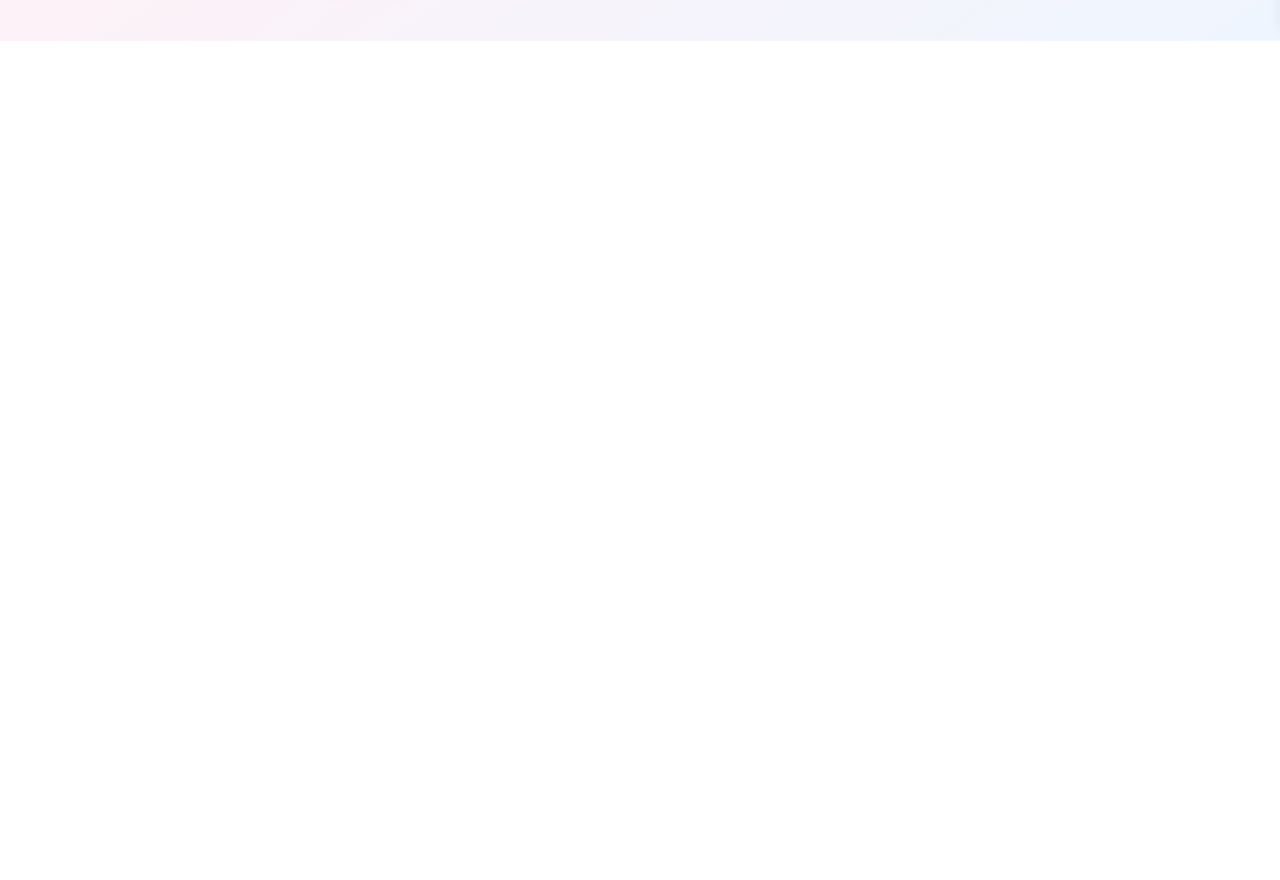
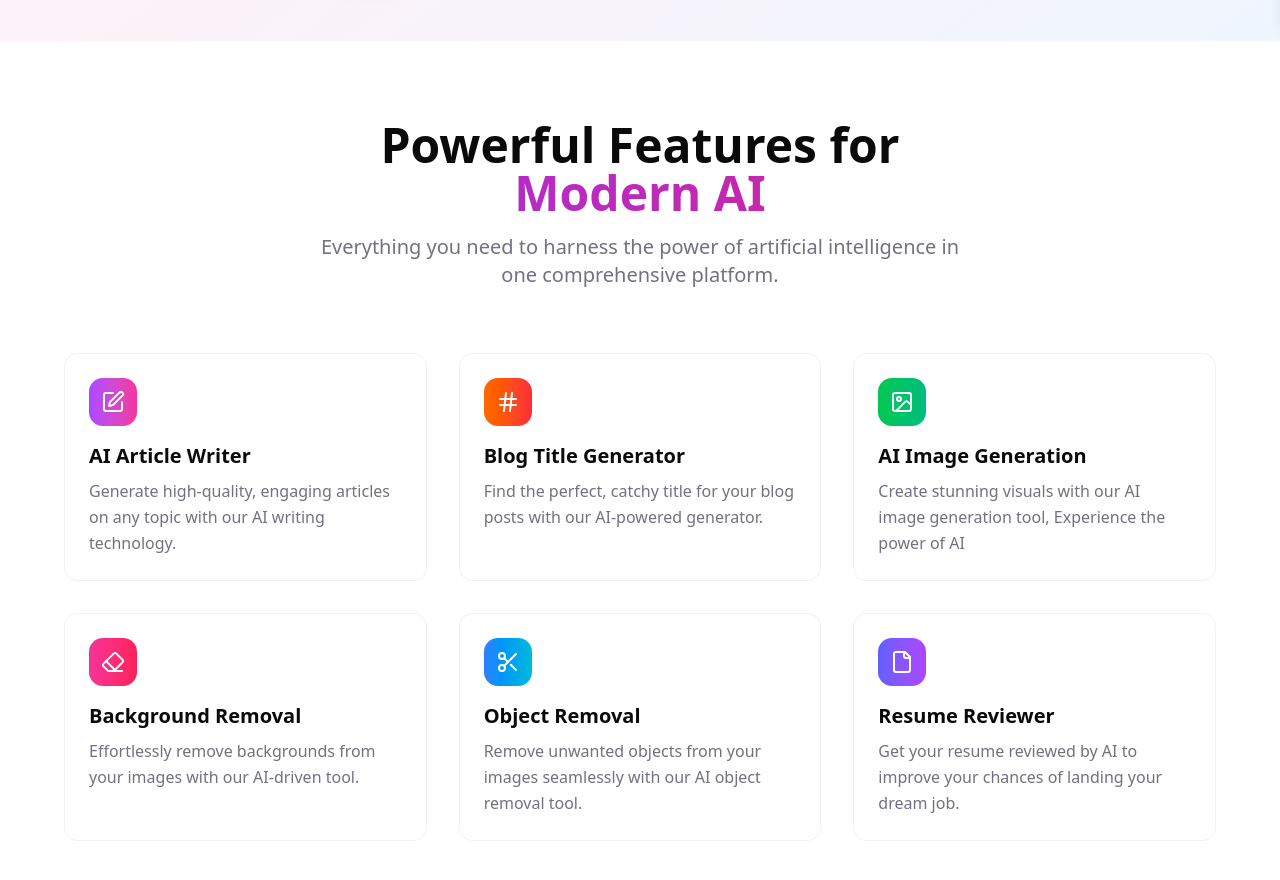
Before and after one commit to yjrajput/YuviON, a React (Vite) app in the folder frontend/: page / in a window 1280 px wide. Shown: the part 840-1720 px from the top of the page. Before the commit the page ends 881 px from the top, so only its background shows below. Built offline with nearby package versions, Linux system fonts and the light colour scheme; a web font is replaced by a local one.

Commit message:
Feature section

```diff
--- a/frontend/src/components/Features.jsx
+++ b/frontend/src/components/Features.jsx
@@ -1,42 +1,43 @@
 import React from 'react'
-import { Brain,Zap, Shield, Palette, Code, Globe } from 'lucide-react';
+import {SquarePen, Hash, Image, Eraser, Scissors, File } from 'lucide-react';
+import Card from '../ui/Card';
 const Features = () => {
 
     const features = [
   {
-    icon: Brain,
-    title: "Advanced AI Models",
-    description: "Leverage cutting-edge language models with state-of-the-art reasoning capabilities.",
+    icon: SquarePen,
+    title: "AI Article Writer",
+    description: "Generate high-quality, engaging articles on any topic with our AI writing technology.",
     gradient: "from-purple-500 to-pink-500"
   },
   {
-    icon: Zap,
-    title: "Lightning Fast",
-    description: "Get instant responses with our optimized infrastructure and edge computing.",
+    icon: Hash,
+    title: "Blog Title Generator",
+    description: "Find the perfect, catchy title for your blog posts with our AI-powered generator.",
     gradient: "from-orange-500 to-red-500"
   },
   {
-    icon: Shield,
-    title: "Enterprise Security",
-    description: "Your data is protected with end-to-end encryption and privacy-first design.",
+    icon: Image,
+    title: "AI Image Generation",
+    description: "Create stunning visuals with our AI image generation tool, Experience the power of AI",
     gradient: "from-green-500 to-emerald-500"
   },
   {
-    icon: Palette,
-    title: "Creative Tools",
-    description: "Generate images, write content, and create designs with AI-powered creativity.",
+    icon: Eraser,
+    title: "Background Removal",
+    description: "Effortlessly remove backgrounds from your images with our AI-driven tool.",
     gradient: "from-pink-500 to-rose-500"
   },
   {
-    icon: Code,
-    title: "Developer API",
-    description: "Integrate AI capabilities into your applications with our robust API.",
+    icon: Scissors,
+    title: "Object Removal",
+    description: "Remove unwanted objects from your images seamlessly with our AI object removal tool.",
     gradient: "from-blue-500 to-cyan-500"
   },
   {
-    icon: Globe,
-    title: "Global Scale",
-    description: "Available worldwide with multi-language support and local processing.",
+    icon: File,
+    title: "Resume Reviewer",
+    description: "Get your resume reviewed by AI to improve your chances of landing your dream job.",
     gradient: "from-indigo-500 to-purple-500"
   }
 ];
--- a/frontend/src/pages/Home.jsx
+++ b/frontend/src/pages/Home.jsx
@@ -1,6 +1,7 @@
 import React from 'react'
 import Navbar from '../components/Navbar'
 import Hero from '../components/Hero'
+import Features from '../components/Features'
 
 
 
@@ -11,7 +12,7 @@ const Home = () => {
 
       <Navbar/>
       <Hero/>
-
+      <Features/>
     </>
   )
 }
--- /dev/null
+++ b/frontend/src/ui/Card.jsx
@@ -0,0 +1,16 @@
+import React from 'react'
+
+const Card = ({ className = "", ...props }) => {
+
+  return (
+    <div
+      data-slot="card"
+      className={`bg-card text-card-foreground flex flex-col gap-6 rounded-xl border ${className}`}
+      {...props}
+    />
+  );
+}
+
+
+
+export default Card
```
